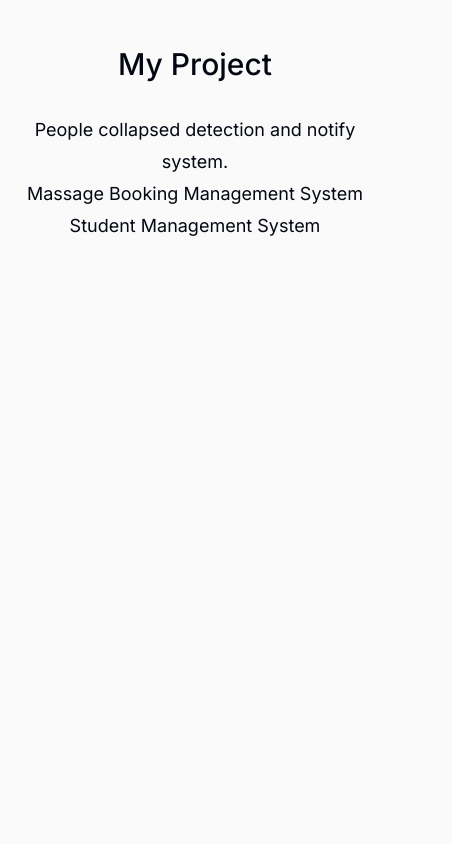
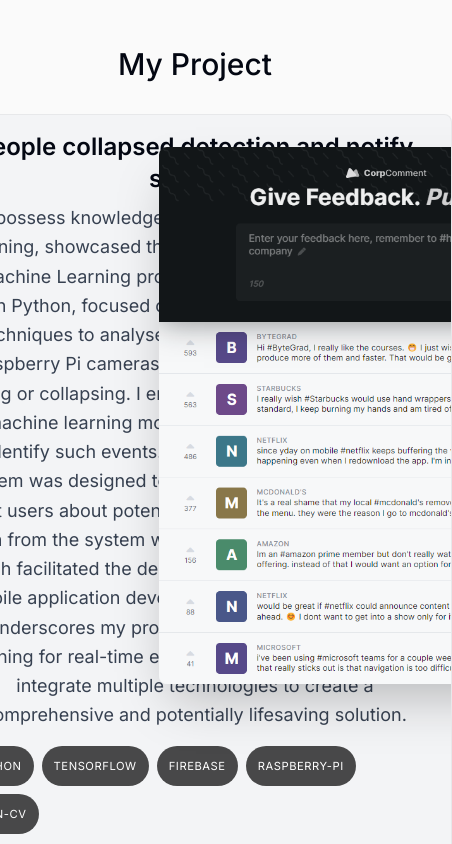
Before and after one commit to aoddy10/portfolio, a Next.js app: page / in a window 390 px wide. Shown: the part 1400-2244 px from the top of the page, 452 px wide, since content can reach past the window. Built offline with nearby package versions, Linux system fonts and the light colour scheme.

Commit message:
add: display project detail for each one and style project section.

```diff
--- a/src/components/projects.tsx
+++ b/src/components/projects.tsx
@@ -4,6 +4,7 @@
 import { motion } from "framer-motion";
 import SectionHeader from "./section-header";
 import { projectsData } from "@/lib/data";
+import Image from "next/image";
 
 function Projects() {
   return (
@@ -34,7 +35,41 @@
 type ProjectProps = (typeof projectsData)[number];
 
 const Project = ({ title, description, tags, imageUrl }: ProjectProps) => {
-  return <div>{title}</div>;
+  return (
+    <section className="group bg-gray-100 max-w-[42rem] border border-black/5 overflow-hidden sm:pr-8 relative sm:h-[20rem] mb-3 sm:mb-8 last:mb-0 even:pl-8 hover:bg-gray-200 transition rounded-lg">
+      <div className="pt-4 pb-7 px-5 sm:pl-10 sm:pr-2 sm:pt-10 sm:max-w-[50%] flex flex-col h-full group-even:ml-[18rem]">
+        <h3 className="text-2xl font-semibold">{title}</h3>
+        <p className="mt-2 leading-relaxed text-gray-700">{description}</p>
+        <ul className="flex flex-wrap mt-4 gap-2 sm:mt-auto">
+          {tags.map((tag, index) => (
+            <li
+              key={index}
+              className=" bg-black/[0.7] px-3 py-1 text-[0.7rem] uppercase text-white rounded-full tracking-wider"
+            >
+              {tag}
+            </li>
+          ))}
+        </ul>
+      </div>
+
+      <Image
+        src={imageUrl}
+        alt={title}
+        className="absolute top-8 -right-40 w-[28.25rem] rounded-lg shadow-2xl transition
+        group-hover:scale-105
+        group-hover:-translate-x-3
+        group-hover:translate-y-3
+        group-hover:-rotate-2
+
+        group-even:group-hover:translate-x-3
+        group-even:group-hover:translate-y-3
+        group-even:group-hover:rotate-2
+
+        group-even:right-[initial]
+        group-even:-left-40"
+      />
+    </section>
+  );
 };
 
 export default Projects;
--- a/src/components/section-header.tsx
+++ b/src/components/section-header.tsx
@@ -1,11 +1,16 @@
 import React from "react";
+import { useScroll } from "framer-motion";
 
 type SectionHeaderProps = {
   children: React.ReactNode;
 };
 
 function SectionHeader({ children }: SectionHeaderProps) {
-  return <h2 className=" font-medium text-3xl capitalize mb-8">{children}</h2>;
+  return (
+    <h2 className=" font-medium text-3xl capitalize mb-8 text-center">
+      {children}
+    </h2>
+  );
 }
 
 export default SectionHeader;
```
